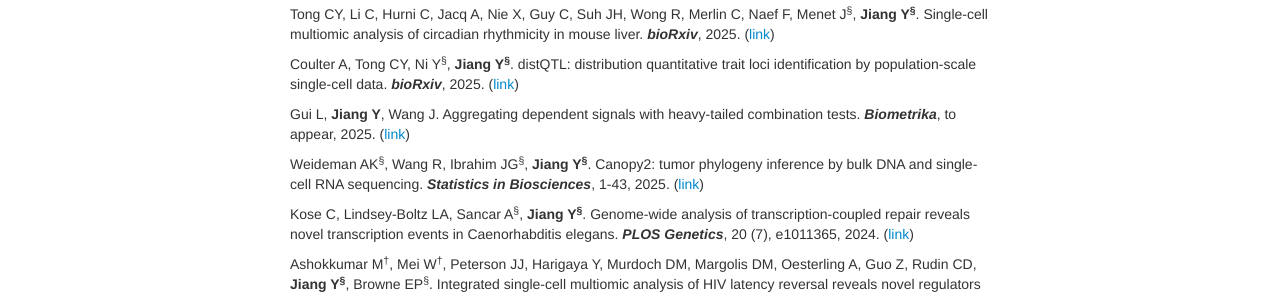
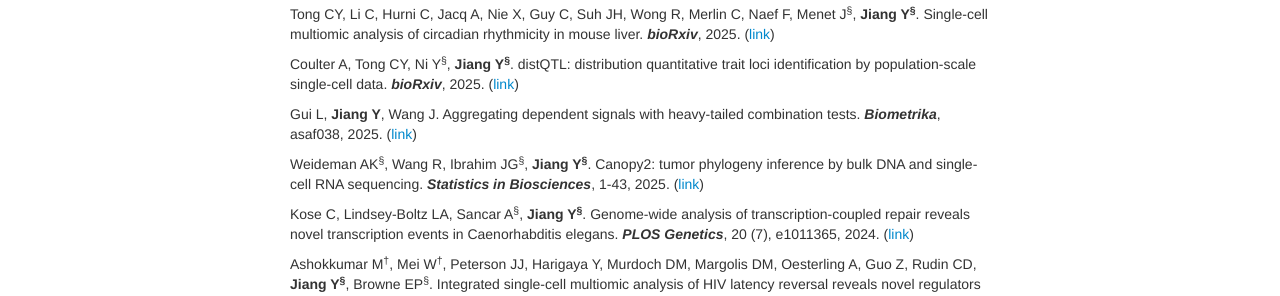
Before and after one commit to yuchaojiang/yuchaojiang.github.io, a Jekyll site: the page built from pages/pubs.md, in a window 1280 px wide. Shown: the part 208-504 px from the top of the page. Built offline with Jekyll 4.4.1, drawn with Linux system fonts in a browser that asks for light colours.

Commit message:
Update pubs.md

```diff
--- a/pages/pubs.md
+++ b/pages/pubs.md
@@ -12,7 +12,7 @@ Tong CY, Li C, Hurni C, Jacq A, Nie X, Guy C, Suh JH, Wong R, Merlin C, Naef F,
 
 Coulter A, Tong CY, Ni Y<sup>&sect;</sup>, **Jiang Y<sup>&sect;</sup>**. distQTL: distribution quantitative trait loci identification by population-scale single-cell data. ***bioRxiv***, 2025. ([link](https://www.biorxiv.org/content/10.1101/2025.04.04.647121v1))
 
-Gui L, **Jiang Y**, Wang J. Aggregating dependent signals with heavy-tailed combination tests. ***Biometrika***, to appear, 2025. ([link](https://arxiv.org/abs/2310.20460v2))
+Gui L, **Jiang Y**, Wang J. Aggregating dependent signals with heavy-tailed combination tests. ***Biometrika***, asaf038, 2025. ([link](https://academic.oup.com/biomet/advance-article/doi/10.1093/biomet/asaf038/8153900?utm_source=authortollfreelink&utm_campaign=biomet&utm_medium=email&guestAccessKey=1956b79e-6421-46f7-a5b0-e07d93e17090))
 
 Weideman AK<sup>&sect;</sup>, Wang R, Ibrahim JG<sup>&sect;</sup>, **Jiang Y<sup>&sect;</sup>**. Canopy2: tumor phylogeny inference by bulk DNA and single-cell RNA sequencing. ***Statistics in Biosciences***, 1-43, 2025. ([link](https://link.springer.com/article/10.1007/s12561-024-09466-1))
 
```
